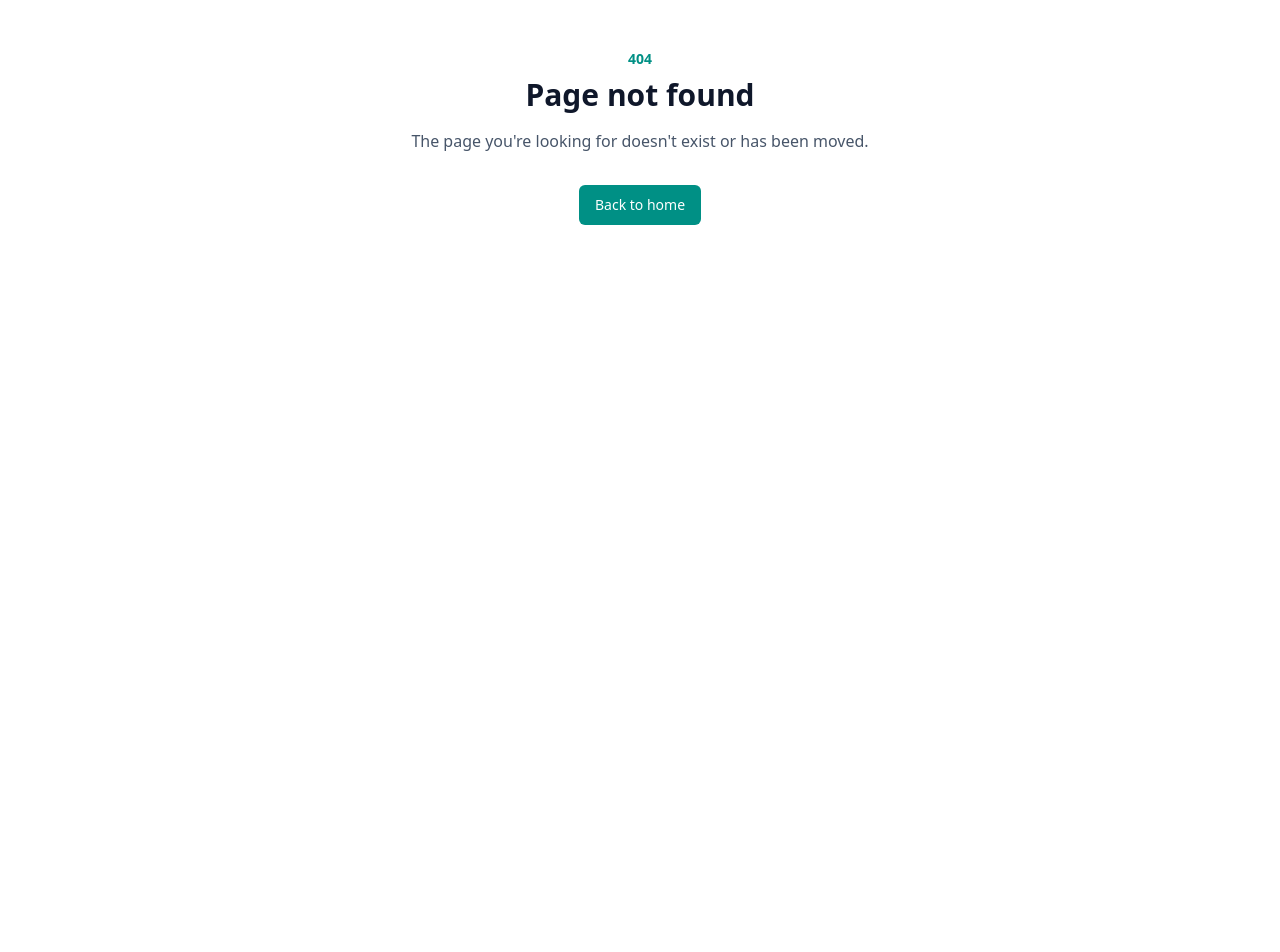
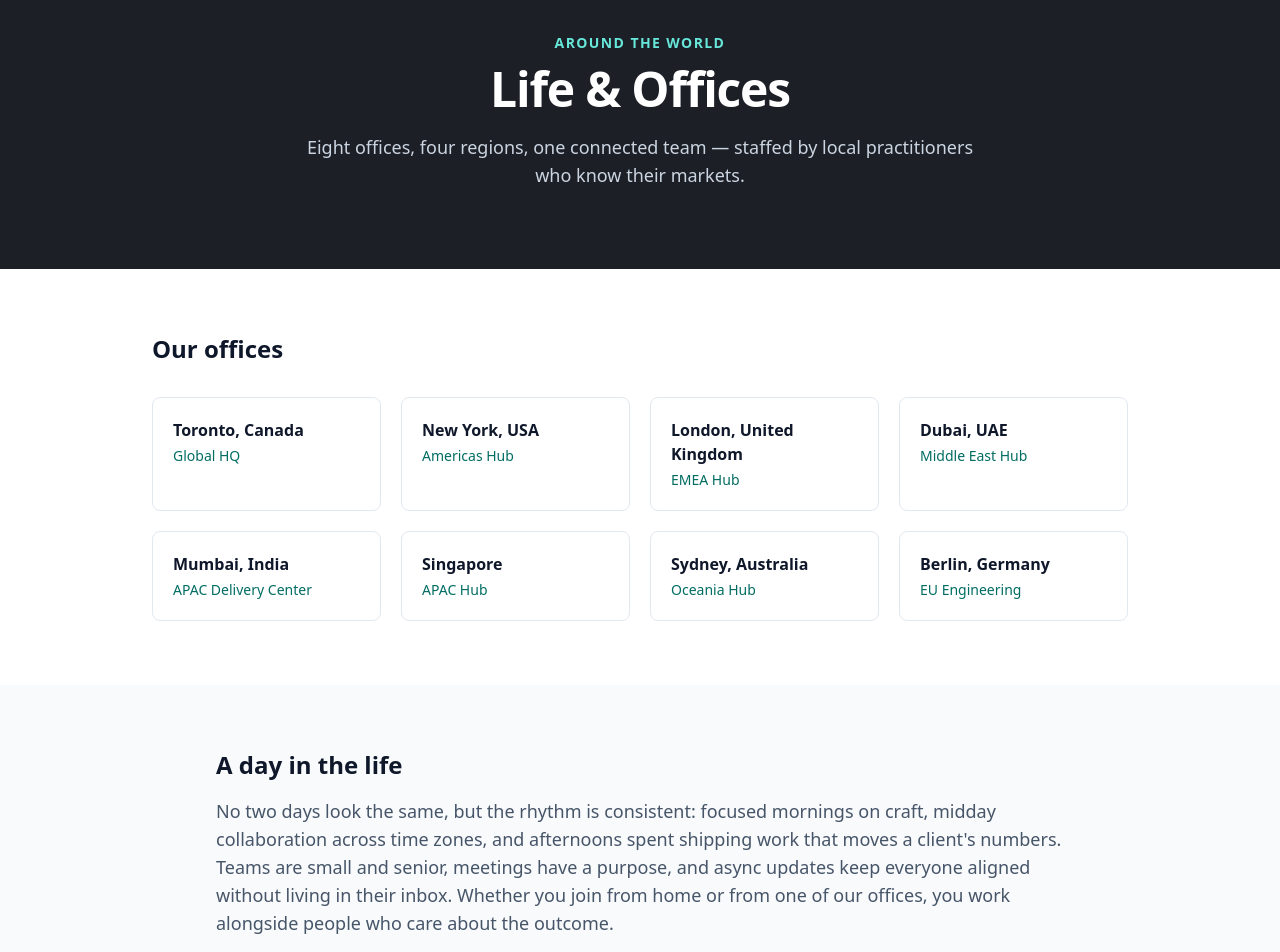
Before and after one commit to onsectivewebsite/career-itsnottechy, a Next.js app: page /life in a window 1280 px wide. Before the commit this address had no page. Shown: the part 120-1072 px from the top of the page. Before the commit the page ends 800 px from the top, so only its background shows below. Built offline with nearby package versions, Linux system fonts and the light colour scheme.

Commit message:
feat(public): add Life & Offices page

```diff
--- /dev/null
+++ b/src/app/life/page.tsx
@@ -0,0 +1,72 @@
+import Link from 'next/link';
+import type { Metadata } from 'next';
+import { PublicNav } from '@/components/PublicNav';
+import { PublicFooter } from '@/components/PublicFooter';
+import { Button } from '@/components/ui/Button';
+
+export const metadata: Metadata = {
+  title: "Life & Offices · It's Not Techy Careers",
+  description: "Where It's Not Techy works — eight offices across four regions — and what daily life looks like.",
+};
+
+const OFFICES: { city: string; role: string }[] = [
+  { city: 'Toronto, Canada', role: 'Global HQ' },
+  { city: 'New York, USA', role: 'Americas Hub' },
+  { city: 'London, United Kingdom', role: 'EMEA Hub' },
+  { city: 'Dubai, UAE', role: 'Middle East Hub' },
+  { city: 'Mumbai, India', role: 'APAC Delivery Center' },
+  { city: 'Singapore', role: 'APAC Hub' },
+  { city: 'Sydney, Australia', role: 'Oceania Hub' },
+  { city: 'Berlin, Germany', role: 'EU Engineering' },
+];
+
+export default function LifePage() {
+  return (
+    <>
+      <PublicNav />
+      <main>
+        <section className="bg-ink-600">
+          <div className="mx-auto max-w-4xl px-6 py-20 text-center">
+            <p className="text-sm font-semibold uppercase tracking-widest text-brand-300">Around the world</p>
+            <h1 className="mt-3 text-4xl font-bold tracking-tight text-white sm:text-5xl">Life &amp; Offices</h1>
+            <p className="mx-auto mt-5 max-w-2xl text-lg text-slate-300">
+              Eight offices, four regions, one connected team — staffed by local practitioners who know
+              their markets.
+            </p>
+          </div>
+        </section>
+
+        <section className="bg-white">
+          <div className="mx-auto max-w-5xl px-6 py-16">
+            <h2 className="text-2xl font-bold text-slate-900">Our offices</h2>
+            <div className="mt-8 grid gap-5 sm:grid-cols-2 lg:grid-cols-4">
+              {OFFICES.map((o) => (
+                <div key={o.city} className="rounded-lg border border-slate-200 p-5">
+                  <h3 className="font-semibold text-slate-900">{o.city}</h3>
+                  <p className="mt-1 text-sm text-brand-700">{o.role}</p>
+                </div>
+              ))}
+            </div>
+          </div>
+        </section>
+
+        <section className="bg-slate-50">
+          <div className="mx-auto max-w-4xl px-6 py-16">
+            <h2 className="text-2xl font-bold text-slate-900">A day in the life</h2>
+            <p className="mt-4 text-lg text-slate-600">
+              No two days look the same, but the rhythm is consistent: focused mornings on craft, midday
+              collaboration across time zones, and afternoons spent shipping work that moves a client&apos;s
+              numbers. Teams are small and senior, meetings have a purpose, and async updates keep everyone
+              aligned without living in their inbox. Whether you join from home or from one of our offices,
+              you work alongside people who care about the outcome.
+            </p>
+            <div className="mt-10">
+              <Link href="/jobs"><Button size="lg">Find your role</Button></Link>
+            </div>
+          </div>
+        </section>
+      </main>
+      <PublicFooter />
+    </>
+  );
+}
```
